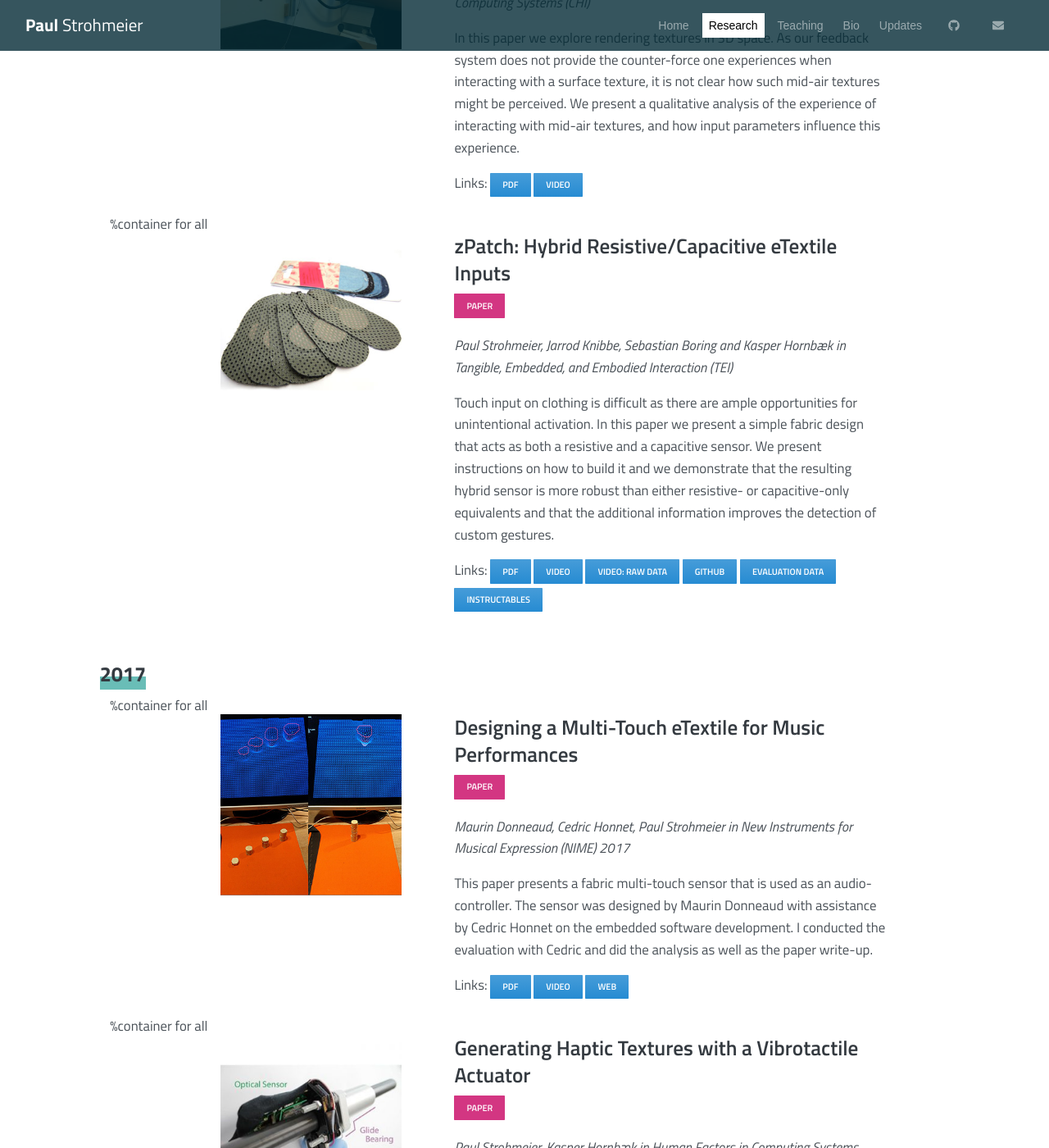
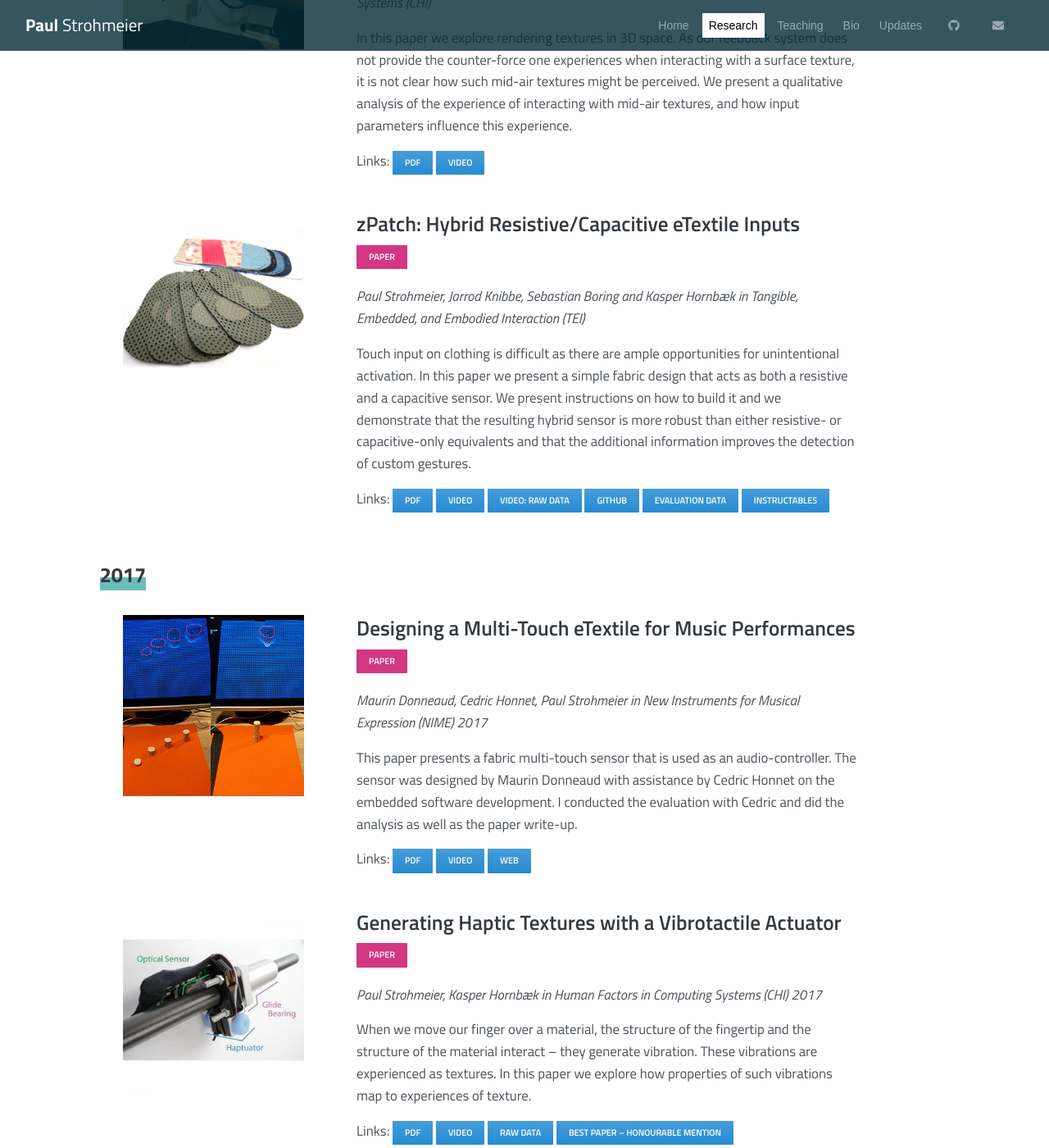
Before and after one commit to fkeel/fkeel.gitub.io, a Jekyll site: the page built from research.html, in a window 1280 px wide and 1400 px high, scrolled down 510 px. Shown: the whole window at 82% size. Built offline with Jekyll 4.4.1, drawn with Linux system fonts in a browser that asks for light colours; some of the changed text lies outside the part shown.

Commit message:
Update research.html

```diff
--- a/research.html
+++ b/research.html
@@ -23,7 +23,7 @@ active_menu_title: "Research"
 
   <section class="slice slice-lg pb-0">
     <div class="row bg-wh" >
-      <div class="offset-xl-1 col-xl-10 offset-md-0 col-md-12">
+      <div class="offset-xl-1 col-xl-8 offset-md-0 col-md-12">
         <div class="mt-4 text-left">
 
           {% assign name = research_entry_group.name %}
@@ -38,7 +38,7 @@ active_menu_title: "Research"
     {% assign i = 0 %}
     {% for research_entry in research_entry_group.items %}
       {% assign i = i | plus:1 %}
-      <div class="offset-xl-1 col-xl-10 row cols-md-space cols-sm-space cols-xs-space mb-0 bg-white"> %container for all
+      <div class="offset-xl-1 col-xl-10 row cols-md-space cols-sm-space cols-xs-space mb-0 bg-white">
         <div class="col-lg-3 pl-sm-0 order-xl-1 order-lg-1 order-md-2 order-sm-2 order-2 px-md-3 px-sm-3 pt-4 mb-5 mb-lg-0">
 
           {% if research_entry.image != nil %}
@@ -51,7 +51,7 @@ active_menu_title: "Research"
               {% endif %}
             {% endif %}
         </div>
-        <div class="col-lg-7 pl-lg-5 pl-sm-0 order-xl-2 order-lg-2 order-md-1 order-sm-1 order-1 px-md-3 px-sm-3 pt-4 pb-3">
+        <div class="col-lg-8 pl-lg-5 pl-sm-0 order-xl-2 order-lg-2 order-md-1 order-sm-1 order-1 px-md-3 px-sm-3 pt-4 pb-3">
           <div class="card border-0">
             <div class="">
               <h4 class="k-subheader">{{research_entry.title}}</h4>
```
